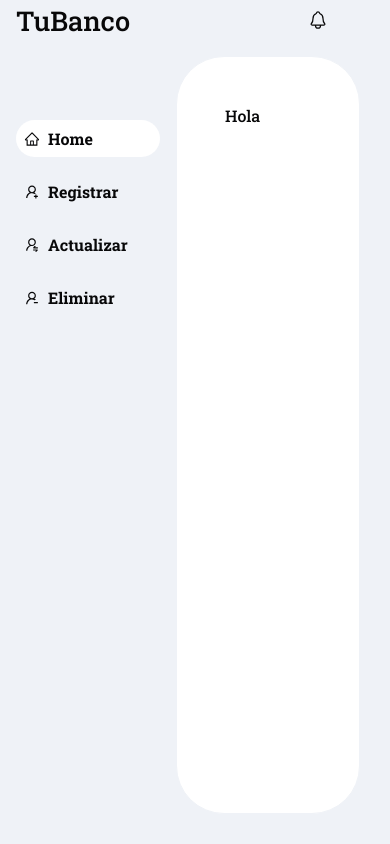
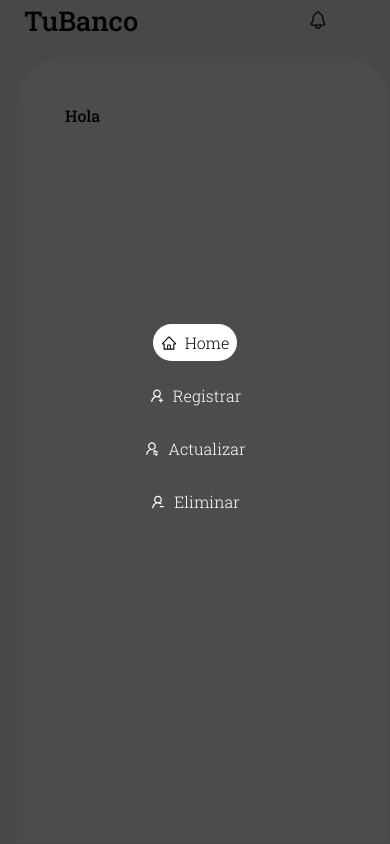
Before and after one commit to andres-calvo/TecnicasProyectoFinal, a Next.js app in the folder frontend/: page / in a window 390 px wide. Built offline with nearby package versions, Linux system fonts and the light colour scheme.

Commit message:
Update Layout

```diff
--- a/frontend/components/layout/layout.module.scss
+++ b/frontend/components/layout/layout.module.scss
@@ -6,23 +6,28 @@
   gap: 1rem;
 }
 
-.sidebar{
+.sidebar {
   grid-column: 1/2;
-    grid-row: 1/3;
+  grid-row: 2/3;
 }
 
-.navbar{
-    grid-column: 2/3;
+.navbar {
+  grid-column: 1/3;
   grid-row: 1/2;
 }
 
-.content{
+.content {
   grid-column: 2/3;
   grid-row: 2/3;
   border: 1px solid var(--color-bg);
   background: white;
   border-radius: 3rem;
+  border-bottom-left-radius: 0;
+  border-bottom-right-radius: 0;
+  padding: 3rem;
+  @media screen and (min-width: 40rem) {
     margin-right: 30px;
     margin-bottom: 30px;
-    padding: 3rem;
+    border-radius: 3rem;
   }
+}
--- a/frontend/components/navbar/navbar.module.scss
+++ b/frontend/components/navbar/navbar.module.scss
@@ -3,6 +3,14 @@
     justify-content: flex-end;
     align-items: center;
     margin-right: 30px;
+    .logo{
+        display: flex;
+        align-items: center;
+        height: 40px;
+        font-size: 1.7rem;
+        margin-right: auto;
+        margin-left: 1.5rem;
+    }
     svg{
         width: 20px;
         height: 20px;
--- a/frontend/components/navbar/navbar.tsx
+++ b/frontend/components/navbar/navbar.tsx
@@ -7,6 +7,7 @@ interface INavbar {
 export const Navbar: React.FunctionComponent<INavbar> = ({ className }) => {
   return (
     <div className={`${className} ${styles.wrapper}`}>
+      <div className={styles.logo}>TuBanco</div>
       <IoNotificationsOutline />
     </div>
   );
--- a/frontend/components/seo/seo.tsx
+++ b/frontend/components/seo/seo.tsx
@@ -16,10 +16,6 @@ export const SEO: React.FunctionComponent<ISEO> = ({ title, description }) => {
         href="https://fonts.gstatic.com"
         crossOrigin="true"
       />
-      <link
-        href="https://fonts.googleapis.com/css2?family=Roboto+Slab:wght@300;500;700&display=swap"
-        rel="stylesheet"
-      ></link>
     </Head>
   );
 };
--- a/frontend/components/sidebar/sidebar.module.scss
+++ b/frontend/components/sidebar/sidebar.module.scss
@@ -2,16 +2,10 @@
   display: flex;
   flex-direction: column;
   min-height: 100%;
-  width: 10rem;
   gap: 5rem;
   padding-left: 1rem;
 }
-.logo{
-    display: flex;
-    align-items: center;
-    height: 40px;
-    font-size: 1.7rem;
-}
+
 .itemList {
   margin: 0;
   padding: 0;
@@ -25,13 +19,41 @@
     margin: 0;
     list-style: none;
     color: var(--color-black);
-    font-weight: bold;
+    font-weight: 300;
     border-radius: 0;
     padding: 0.5rem;
     cursor: pointer;
+    // span{
+    //   display: none;
+    // }
+    // @media screen and (min-width:var(--up-mobile)) {
+    //   span{
+    //     display: block;
+    //   }
+    // }
   }
   .activeItem{
       background: white;
       border-radius: 2rem;
   }
 }
+
+.fixedWrapper{
+  position: fixed;
+  top: 0;
+  left: 0;
+  width: 100%;
+  height: 100%;
+  .itemList{
+    justify-content: center;
+    align-items: center;
+    background-color: rgba($color: #000000, $alpha: 0.7);
+    height: 100%;
+    .item{
+      color: white;
+      svg{
+        color: white;
+      }
+    }
+  }
+}
--- a/frontend/components/sidebar/sidebar.tsx
+++ b/frontend/components/sidebar/sidebar.tsx
@@ -10,6 +10,7 @@ import {
 
 import Link from "next/link";
 import { useRouter } from "next/router";
+import { useMediaQuery } from "../../hooks";
 interface ISidebar {
   className: string;
 }
@@ -46,10 +47,15 @@ const items: Array<IItem> = [
   },
 ];
 export const Sidebar: React.FunctionComponent<ISidebar> = ({ className }) => {
+  const isDesktop = useMediaQuery("(min-width:40rem)");
   const router = useRouter();
+
   return (
-    <aside className={`${className} ${styles.wrapper}`}>
-      <div className={styles.logo}>TuBanco</div>
+    <aside
+      className={`${className} ${
+        isDesktop ? styles.wrapper : styles.fixedWrapper
+      }`}
+    >
       <ul className={styles.itemList}>
         {items.map((item) => (
           <Item {...item} key={item.text} active={router.asPath == item.href} />
@@ -61,7 +67,7 @@ export const Sidebar: React.FunctionComponent<ISidebar> = ({ className }) => {
 
 const Item: React.FunctionComponent<IItem> = ({ href, text, active, Icon }) => {
   return (
-    <Link href={href} >
+    <Link href={href}>
       <li className={active ? styles.activeItem : styles.item}>
         <Icon />
         <span>{text}</span>
--- /dev/null
+++ b/frontend/hooks/index.tsx
@@ -0,0 +1,34 @@
+import { useEffect, useState } from 'react'
+
+export function useMediaQuery(query: string): boolean {
+  const getMatches = (query: string): boolean => {
+    // Prevents SSR issues
+    if (typeof window !== 'undefined') {
+      return window.matchMedia(query).matches
+    }
+    return false
+  }
+
+  const [matches, setMatches] = useState<boolean>(getMatches(query))
+
+  function handleChange() {
+    setMatches(getMatches(query))
+  }
+
+  useEffect(() => {
+    const matchMedia = window.matchMedia(query)
+
+    // Triggered at the first client-side load and if query changes
+    handleChange()
+
+    // Listen matchMedia
+    matchMedia.addEventListener('change', handleChange)
+
+    return () => {
+      matchMedia.removeEventListener('change', handleChange)
+    }
+    // eslint-disable-next-line react-hooks/exhaustive-deps
+  }, [query])
+
+  return matches
+}
--- a/frontend/pages/_app.tsx
+++ b/frontend/pages/_app.tsx
@@ -1,8 +1,22 @@
-import '../styles/globals.css'
-import type { AppProps } from 'next/app'
+import "../styles/globals.css";
+import type { AppProps } from "next/app";
+import React from "react";
 
 function MyApp({ Component, pageProps }: AppProps) {
-  return <Component {...pageProps} />
+  return (
+    <SafeHydrate>
+      <Component {...pageProps} />
+    </SafeHydrate>
+  );
 }
 
-export default MyApp
+export default MyApp;
+const SafeHydrate: React.PropsWithChildren<React.FunctionComponent> = ({
+  children,
+}) => {
+  return (
+    <div suppressHydrationWarning>
+      {typeof window === "undefined" ? null : children}
+    </div>
+  );
+};
--- /dev/null
+++ b/frontend/pages/_document.tsx
@@ -0,0 +1,18 @@
+import { Html, Head, Main, NextScript } from "next/document";
+
+export default function Document() {
+  return (
+    <Html>
+      <Head>
+        <link
+          href="https://fonts.googleapis.com/css2?family=Roboto+Slab:wght@300;500;700&display=swap"
+          rel="stylesheet"
+        ></link>
+      </Head>
+      <body>
+        <Main />
+        <NextScript />
+      </body>
+    </Html>
+  );
+}
--- a/frontend/styles/globals.css
+++ b/frontend/styles/globals.css
@@ -3,6 +3,7 @@
   --color-soft-neutral: #bcc2d4;
   --color-black: #080809;
   --color-gray: #5a595d;
+  --up-mobile:40rem;
 }
 html,
 body {
```
Also changed, not shown: frontend/components/seo/index.ts (renamed from frontend/components/seo/index.tsx). Lines whose indentation alone changed are shown as unchanged.
